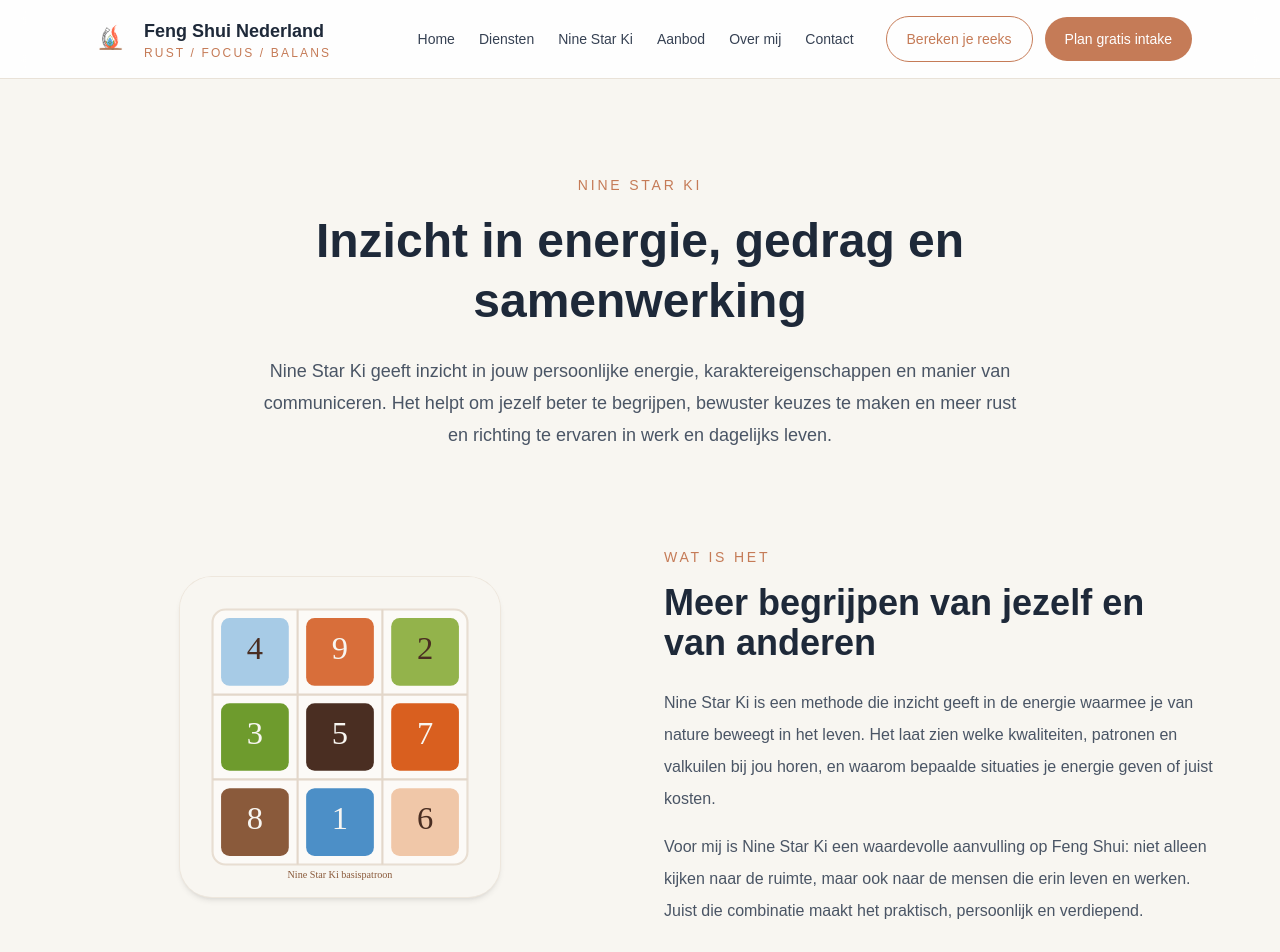
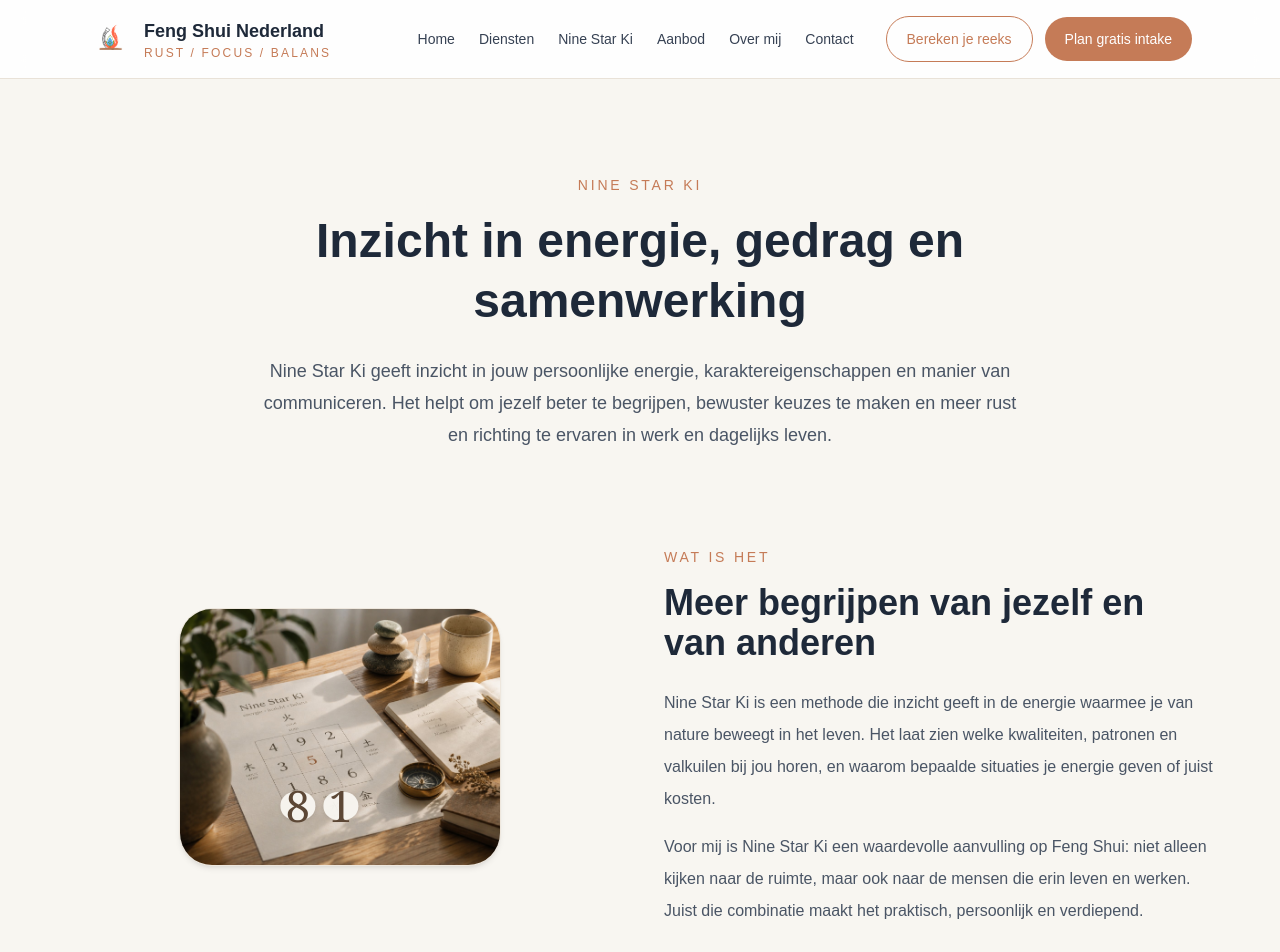
Before and after one commit to darius858/fengshuinederland-site, a Next.js app: page /nine-star-ki in a window 1280 px wide. Shown: the top 952 px of the page. Built offline with nearby package versions, Linux system fonts and the light colour scheme.

Commit message:
Restore Nine Star Ki image

```diff
--- a/app/nine-star-ki/NineStarKiContent.tsx
+++ b/app/nine-star-ki/NineStarKiContent.tsx
@@ -40,13 +40,23 @@ export default function NineStarKiContent() {
           transition={{ duration: 0.5 }}
         >
           <div className="flex items-center justify-center">
-            <Image
-              src="/nine-star-ki-grid.svg"
-              alt="Nine Star Ki basispatroon met de cijfers in de juiste plaatsing"
-              width={1200}
-              height={1200}
-              className="w-full max-w-[320px] rounded-[2rem] object-cover shadow-md ring-1 ring-[#eee7dd]"
-            />
+            <div className="relative w-full max-w-[320px]">
+              <Image
+                src="/nine-star-ki.jpg"
+                alt="Nine Star Ki energie en inzicht"
+                width={1200}
+                height={1200}
+                className="w-full rounded-[2rem] object-cover shadow-md ring-1 ring-[#eee7dd]"
+              />
+
+              <div className="pointer-events-none absolute left-[36.8%] top-[77.1%] flex h-[11%] w-[11%] -translate-x-1/2 -translate-y-1/2 items-center justify-center rounded-full bg-[rgba(248,246,241,0.96)] text-[clamp(1.8rem,4.5vw,2.7rem)] font-serif text-[#5c4735] shadow-[0_1px_4px_rgba(0,0,0,0.08)]">
+                8
+              </div>
+
+              <div className="pointer-events-none absolute left-[50.2%] top-[77.1%] flex h-[11%] w-[11%] -translate-x-1/2 -translate-y-1/2 items-center justify-center rounded-full bg-[rgba(248,246,241,0.96)] text-[clamp(1.8rem,4.5vw,2.7rem)] font-serif text-[#5c4735] shadow-[0_1px_4px_rgba(0,0,0,0.08)]">
+                1
+              </div>
+            </div>
           </div>
 
           <div>
```
